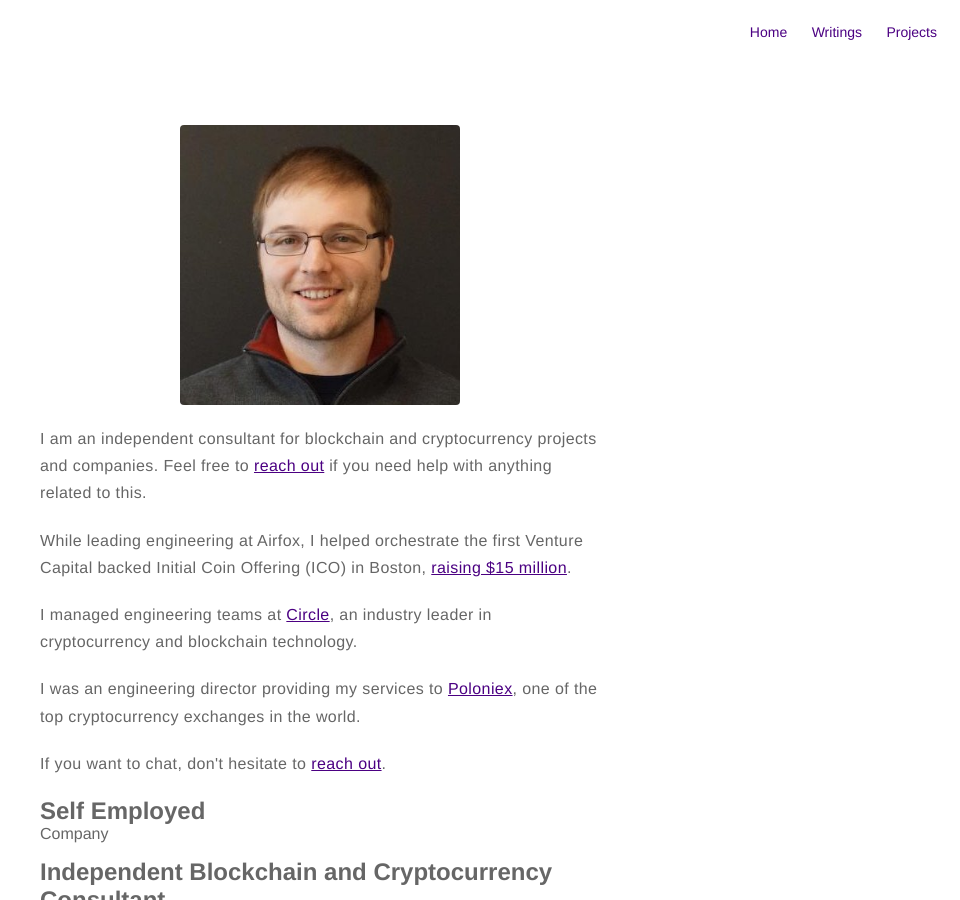
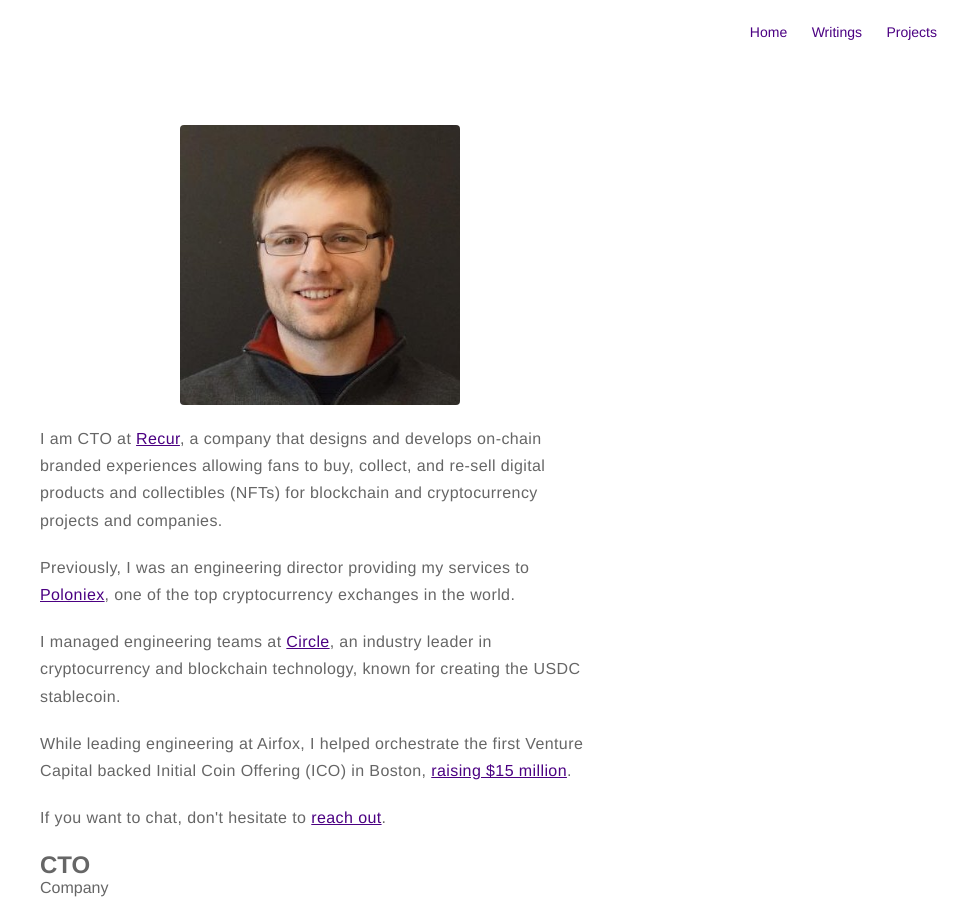
Before and after one commit to seibelj/seibelj.github.io, a Jekyll site: the page built from about.html, in a window 1280 px wide and 900 px high. Shown: the whole window, without its empty margins (320-1280 px from the left). Built offline with Jekyll 4.4.1, drawn with Linux system fonts in a browser that asks for light colours.

Commit message:
Update to Recur

```diff
--- a/about.html
+++ b/about.html
@@ -4,23 +4,23 @@ layout: page
 ---
 <p><img src="/assets/images/squarejames.jpg" alt="Profile Image" /></p>
 
-<p>I am an independent consultant for blockchain and cryptocurrency projects and companies. Feel free to <a href="mailto:seibeljames@gmail.com" target="_blank">reach out</a> if you need help with anything related to this.</p>
+<p>I am CTO at <a href="https://recurforever.com/" target="_blank">Recur</a>, a company that designs and develops on-chain branded experiences allowing fans to buy, collect, and re-sell digital products and collectibles (NFTs) for blockchain and cryptocurrency projects and companies.
+
+<p>Previously, I was an engineering director providing my services to <a href="https://poloniex.com/" target="_blank">Poloniex</a>, one of the top cryptocurrency exchanges in the world.</p>
+
+<p>I managed engineering teams at <a href="https://circle.com/" target="_blank">Circle</a>, an industry leader in cryptocurrency and blockchain technology, known for creating the USDC stablecoin.</p>
 
 <p>While leading engineering at Airfox, I helped orchestrate the first Venture Capital backed Initial Coin Offering (ICO) in Boston,
 	<a href="https://www.businesswire.com/news/home/20171010005598/en/AirFox-Raises-15-Million-Successful-ICO-Brings" target="_blank">raising $15 million</a>.</p>
 
-<p>I managed engineering teams at <a href="https://circle.com/" target="_blank">Circle</a>, an industry leader in cryptocurrency and blockchain technology.</p>
-
-<p>I was an engineering director providing my services to <a href="https://poloniex.com/" target="_blank">Poloniex</a>, one of the top cryptocurrency exchanges in the world.</p>
-
 <p>If you want to chat, don't hesitate to <a href="mailto:seibeljames@gmail.com">reach out</a>.</p>
 
 <div class="resume-section">
-	<div><span class="emph">Self Employed</span></div>
+	<div><span class="emph">CTO</span></div>
 	<div><span>Company</span></div>
 </div>
 
-<div><span class="emph">Independent Blockchain and Cryptocurrency Consultant</span></div>
+<div><span class="emph">Recur</span></div>
 <div><span>Position</span></div>
 
 <h2>Career</h2>
```
